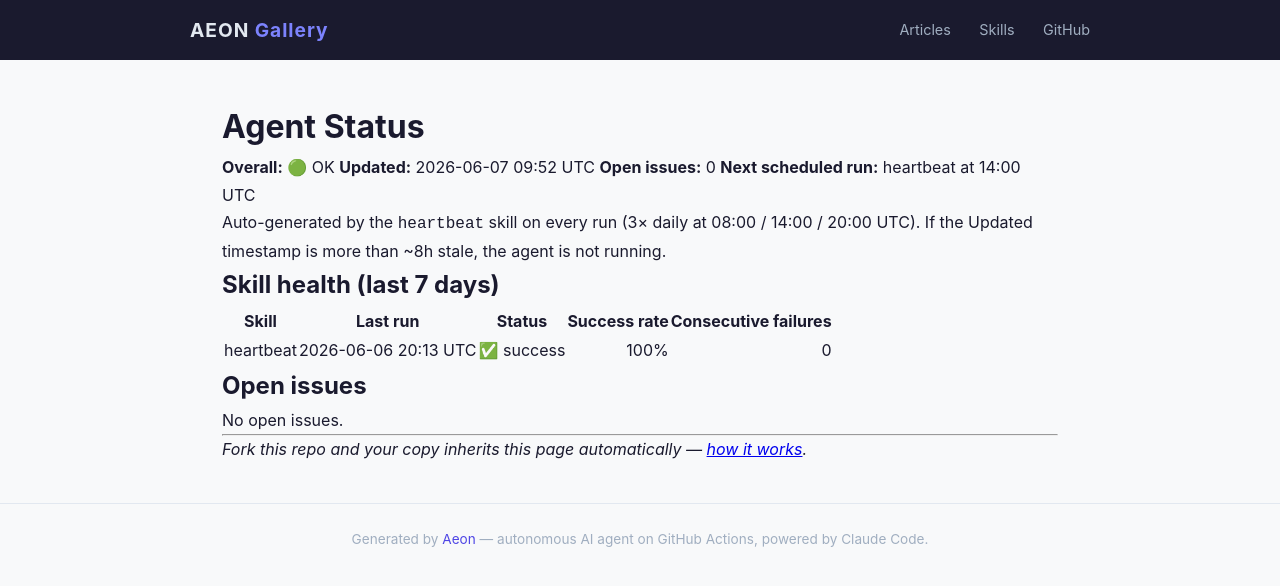
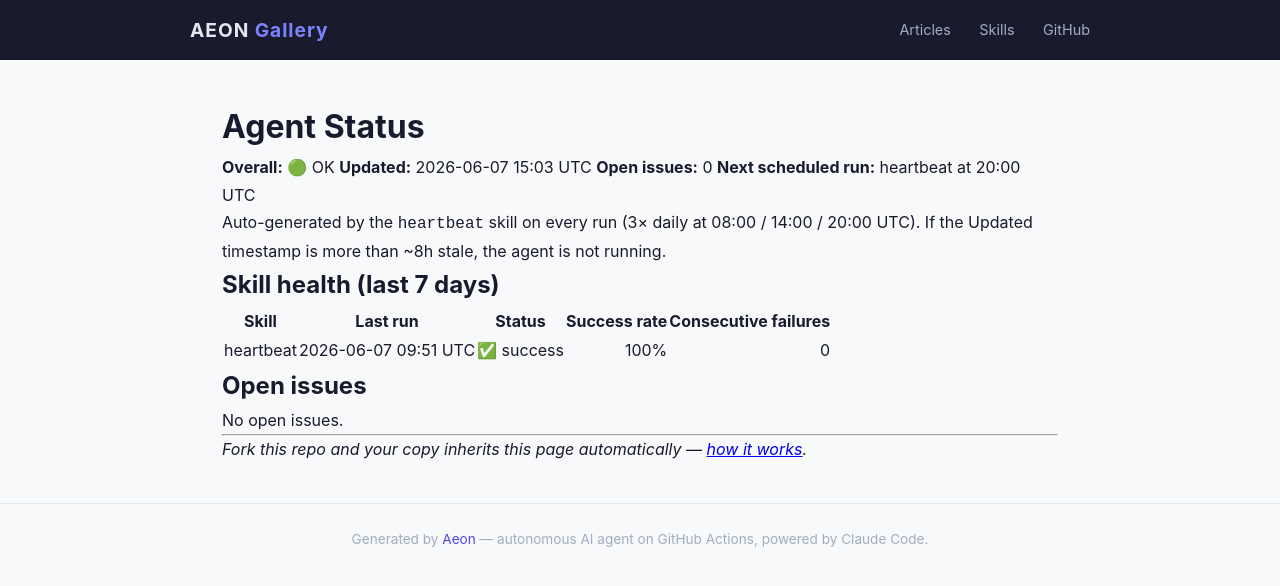
Before and after one commit to amaz98/maz-aeon, a Jekyll site: the page built from docs/status.md, in a window 1280 px wide. Shown: the top 586 px of the page. Built offline with Jekyll 4.4.1, drawn with Linux system fonts in a browser that asks for light colours.

Commit message:
chore(heartbeat): auto-commit 2026-06-07

```diff
--- a/docs/status.md
+++ b/docs/status.md
@@ -7,9 +7,9 @@ permalink: /status/
 # Agent Status
 
 **Overall:** 🟢 OK
-**Updated:** 2026-06-07 09:52 UTC
+**Updated:** 2026-06-07 15:03 UTC
 **Open issues:** 0
-**Next scheduled run:** heartbeat at 14:00 UTC
+**Next scheduled run:** heartbeat at 20:00 UTC
 
 Auto-generated by the `heartbeat` skill on every run (3× daily at 08:00 / 14:00 / 20:00 UTC). If the Updated timestamp is more than ~8h stale, the agent is not running.
 
@@ -17,7 +17,7 @@ Auto-generated by the `heartbeat` skill on every run (3× daily at 08:00 / 14:00
 
 | Skill | Last run | Status | Success rate | Consecutive failures |
 |-------|----------|--------|-------------:|---------------------:|
-| heartbeat | 2026-06-06 20:13 UTC | ✅ success | 100% | 0 |
+| heartbeat | 2026-06-07 09:51 UTC | ✅ success | 100% | 0 |
 
 ## Open issues
 
--- a/memory/token-usage.csv
+++ b/memory/token-usage.csv
@@ -39,3 +39,4 @@ date,skill,model,input_tokens,output_tokens,cache_read,cache_creation
 2026-06-06,heartbeat,claude-opus-4-7,17,4157,584292,31024
 2026-06-06,heartbeat,claude-opus-4-7,10,3388,262816,30973
 2026-06-07,heartbeat,claude-opus-4-7,426,4709,300995,33199
+2026-06-07,heartbeat,claude-opus-4-7,15,5054,477871,32094
```
Also changed, not shown: memory/logs/2026-06-07.md (+9 -0 lines), .outputs/heartbeat.md.
